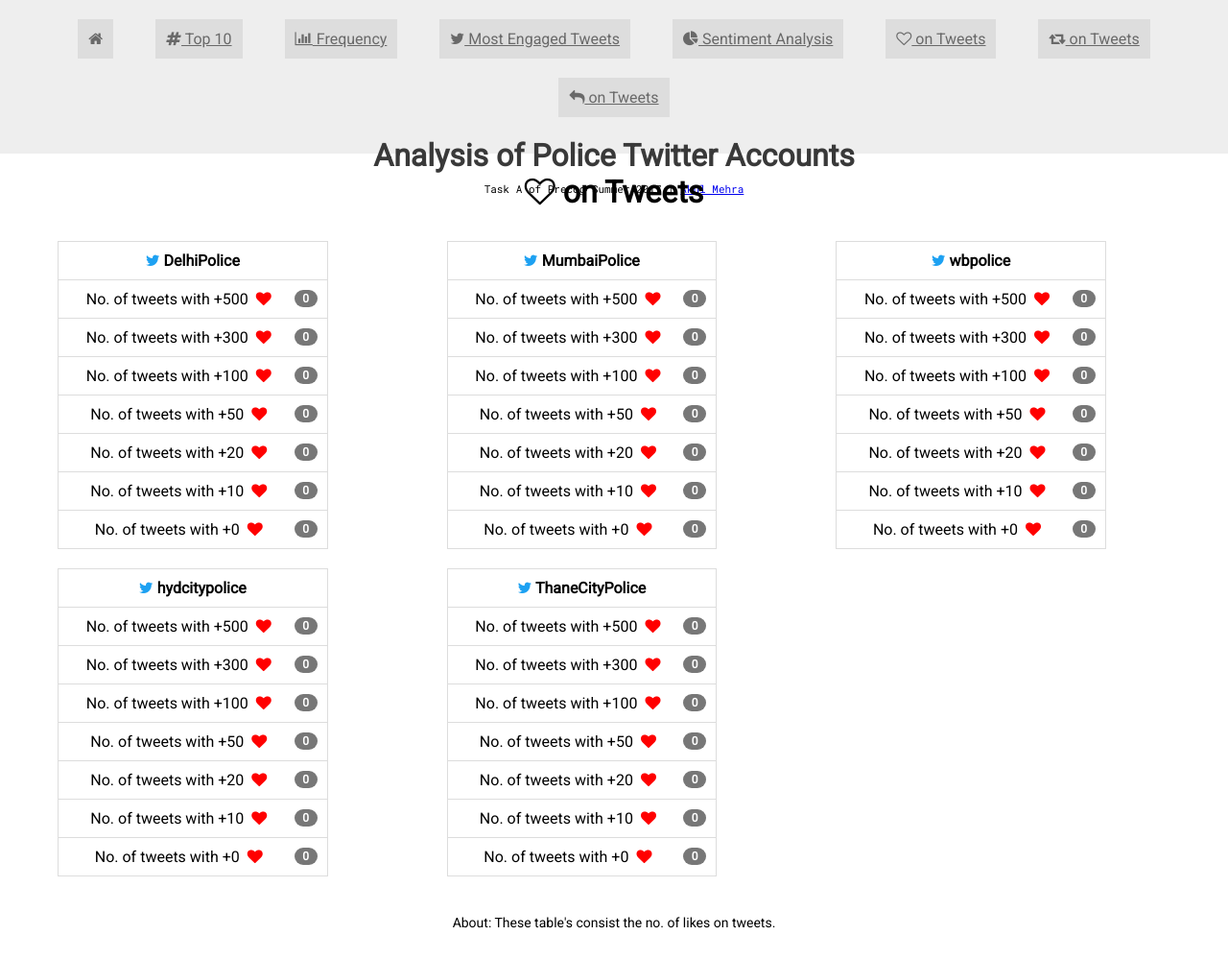
After one commit to akul08/twitter_police_analysis, a Flask app: page /likes in a window 1280 px wide. The commit adds this page. Shown: the whole page at 96% size. Run offline with Flask 2, Linux system fonts and the light colour scheme; data that the repository does not hold is empty.

Commit message:
add sentiment, likes, reply, retweets pages, gif parrot

```diff
--- a/app.py
+++ b/app.py
@@ -3,6 +3,7 @@
 import datetime
 from collections import defaultdict, Counter
 import os
+from textblob import TextBlob
 
 app = Flask(__name__)
 
@@ -110,6 +111,130 @@
                            highest_tweet_type=highest_tweet_type)
 
 
+@app.route('/sentiment')
+def sentiment_analysis():
+    sentiment_dict = {}
+    client = MongoClient(url)
+    db = client['twitter_police_db']
+
+    for police_handle in tweet_users:
+        collection = db[police_handle]
+
+        sent = defaultdict(float)
+        sent['polarity'] = []
+        sent['polarity_division'] = defaultdict(int)
+        for i in collection.find({'lang': 'en'}):
+            tweet = TextBlob(i['content'])
+
+            if tweet.sentiment.polarity < 0:
+                sent["negative"] += 1
+            elif tweet.sentiment.polarity == 0:
+                sent["neutral"] += 1
+            else:
+                sent["positive"] += 1
+            sent['polarity'].append(tweet.sentiment.polarity)
+            sent['polarity_division'][str(tweet.sentiment.polarity * 10)] += 1
+
+        sent['avg_polarity'] = sum(
+            sent['polarity']) / (sent['positive'] + sent['negative'] +
+                                 sent['neutral'])
+        sentiment_dict[police_handle] = sent
+    return render_template('sentiment.html', sentiment_dict=sentiment_dict)
+
+
+@app.route('/likes')
+def like_on_tweets():
+    like_dict = {}
+    client = MongoClient(url)
+    db = client['twitter_police_db']
+
+    for police_handle in tweet_users:
+        collection = db[police_handle]
+
+        likes = {'500': 0, '300': 0, '100': 0,
+                 '50': 0, '20': 0, '10': 0, '0': 0}
+        for i in collection.find():
+            like = i['like']
+            if like >= 500:
+                likes['500'] += 1
+            if like >= 300:
+                likes['300'] += 1
+            if like >= 100:
+                likes['100'] += 1
+            if like >= 50:
+                likes['50'] += 1
+            if like >= 20:
+                likes['20'] += 1
+            if like >= 10:
+                likes['10'] += 1
+            likes['0'] += 1
+
+        like_dict[police_handle] = likes
+    return render_template('like.html', like_dict=like_dict)
+
+
+@app.route('/retweets')
+def retweet_on_tweets():
+    retweet_dict = {}
+    client = MongoClient(url)
+    db = client['twitter_police_db']
+
+    for police_handle in tweet_users:
+        collection = db[police_handle]
+
+        retweets = {'500': 0, '300': 0, '100': 0,
+                    '50': 0, '20': 0, '10': 0, '0': 0}
+        for i in collection.find():
+            retweet = i['retweets']
+            if retweet >= 500:
+                retweets['500'] += 1
+            if retweet >= 300:
+                retweets['300'] += 1
+            if retweet >= 100:
+                retweets['100'] += 1
+            if retweet >= 50:
+                retweets['50'] += 1
+            if retweet >= 20:
+                retweets['20'] += 1
+            if retweet >= 10:
+                retweets['10'] += 1
+            retweets['0'] += 1
+
+        retweet_dict[police_handle] = retweets
+    return render_template('retweet.html', retweet_dict=retweet_dict)
+
+
+@app.route('/reply')
+def reply_on_tweets():
+    reply_dict = {}
+    client = MongoClient(url)
+    db = client['twitter_police_db']
+
+    for police_handle in tweet_users:
+        collection = db[police_handle]
+
+        replies = {'500': 0, '300': 0, '100': 0,
+                   '50': 0, '20': 0, '10': 0, '0': 0}
+        for i in collection.find():
+            reply = i['replies']
+            if reply >= 500:
+                replies['500'] += 1
+            if reply >= 300:
+                replies['300'] += 1
+            if reply >= 100:
+                replies['100'] += 1
+            if reply >= 50:
+                replies['50'] += 1
+            if reply >= 20:
+                replies['20'] += 1
+            if reply >= 10:
+                replies['10'] += 1
+            replies['0'] += 1
+
+        reply_dict[police_handle] = replies
+    return render_template('reply.html', reply_dict=reply_dict)
+
+
 # in production Heroku will set the PORT environment variable.
 if __name__ == '__main__':
     # Bind to PORT if defined, otherwise default to 5000.
--- a/requirements.txt
+++ b/requirements.txt
@@ -3,11 +3,13 @@
 itsdangerous==0.24
 Jinja2==2.9.2
 MarkupSafe==0.23
+nltk==3.2.2
 oauthlib==2.0.1
 pymongo==3.4.0
 requests==2.12.4
 requests-oauthlib==0.7.0
 selenium==3.0.2
 six==1.10.0
+textblob==0.11.1
 tweepy==3.5.0
 Werkzeug==0.11.15
--- a/static/main.css
+++ b/static/main.css
@@ -9,6 +9,14 @@
 
 .bold {
     font-weight: bold;
+}
+
+.underline {
+    text-decoration: underline;
+}
+
+#random-color {
+    font-size: 40px;
 }
 
 .background-blue {
@@ -35,6 +43,18 @@
 .bird-image img {
     width: 100%;
     padding: 15px 0;
+}
+
+.red {
+    color: red;
+}
+
+.purple {
+    color: #a600be;
+}
+
+.green {
+    color: #00a000;
 }
 
 .navbar-title {
--- a/static/most_used.css
+++ b/static/most_used.css
@@ -41,3 +41,7 @@
 td {
     padding: 10px;
 }
+
+td .fa {
+    padding-left: 4px;
+}
--- a/templates/base.html
+++ b/templates/base.html
@@ -5,7 +5,7 @@
     <title>{% block title %}{% endblock %}</title>
     <link rel="stylesheet" type="text/css" href="https://cdnjs.cloudflare.com/ajax/libs/font-awesome/4.7.0/css/font-awesome.min.css">
     <link href="https://fonts.googleapis.com/css?family=Roboto|Roboto+Mono" rel="stylesheet">
-    <link rel="shortcut icon" type="image/png" href="static/twitter-police-bird.png"/>
+    <link rel="shortcut icon" type="image/png" href="static/images/twitter-police-bird.png"/>
     <link rel=stylesheet type=text/css href="{{ url_for('static', filename='main.css') }}">
     {% block style %}{% endblock %}
     {% block script %}{% endblock %}
--- a/templates/header.html
+++ b/templates/header.html
@@ -3,6 +3,10 @@
     <a class="icon-hover" href="{{ url_for('most_used_hashtags') }}"><i class="fa fa-hashtag" aria-hidden="true"></i> Top 10</a>
     <a class="icon-hover" href="{{ url_for('frequency_of_tweets_in_week') }}"><i class="fa fa-bar-chart" aria-hidden="true"></i> Frequency</a>
     <a class="icon-hover" href="{{ url_for('most_engagement') }}"><i class="fa fa-twitter" aria-hidden="true"></i> Most Engaged Tweets</a>
+    <a class="icon-hover" href="{{ url_for('sentiment_analysis') }}"><i class="fa fa-pie-chart" aria-hidden="true"></i> Sentiment Analysis</a>
+    <a class="icon-hover" href="{{ url_for('like_on_tweets') }}"><i class="fa fa-heart-o" aria-hidden="true"></i> on Tweets</a>
+    <a class="icon-hover" href="{{ url_for('retweet_on_tweets') }}"><i class="fa fa-retweet" aria-hidden="true"></i> on Tweets</a>
+    <a class="icon-hover" href="{{ url_for('reply_on_tweets') }}"><i class="fa fa-reply" aria-hidden="true"></i> on Tweets</a>
     <h1 class="title navbar-title">Analysis of Police Twitter Accounts</h1>
     <p class="built-by">Task A of Precog Summer 2017 | <a href="http://akul.me"> Akul Mehra</a></p>
 </div>
--- /dev/null
+++ b/templates/like.html
@@ -0,0 +1,25 @@
+{% extends 'base.html' %}
+{% block title %}
+    Likes on Tweets
+{% endblock%}
+{% block style %}
+<link rel="stylesheet" type="text/css" href="{{ url_for('static', filename='most_used.css') }}">
+{% endblock%}
+{% block body %}
+    <h1 class="title"><i class="fa fa-heart-o" aria-hidden="true"></i> on Tweets</h1>
+    <div class="tables">
+    {% for name in like_dict.keys() %}
+        <table>
+            <tr>
+                <th><span class="blue-bird"><i class="fa fa-twitter" aria-hidden="true"></i></span> {{ name }}</th>
+            </tr>
+            {% for likes in ('500', '300', '100', '50', '20', '10', '0') %}
+                <tr>
+                    <td>No. of tweets with +{{ likes }}  <i class="fa fa-heart red" aria-hidden="true"></i><span class="badge">{{ like_dict[name][likes] }}</span></td>
+                </tr>
+            {% endfor %}
+        </table>
+    {% endfor %}
+    </div>
+    <p class="footer">About: These table's consist the no. of likes on tweets.</p>
+{% endblock%}
--- a/templates/most_engagement.html
+++ b/templates/most_engagement.html
@@ -23,8 +23,8 @@
         {% for name, tweets in top_liked_tweets_dict.items() %}
             // Create the data table.
             var data = new google.visualization.DataTable();
-            data.addColumn('string', 'Topping');
-            data.addColumn('number', 'Slices');
+            data.addColumn('string', 'Tweets');
+            data.addColumn('number', 'Count');
             data.addRows([
                 {% for type_of_tweet,no_of_tweet in tweets.items() %}
                     ['{{ type_of_tweet }}', {{no_of_tweet}}],
```
Also changed, not shown: static/sentiment.css (added, +20 -0 lines), temp.py (+51 -24 lines), templates/index.html (+21 -2 lines), templates/reply.html (added, +25 -0 lines), templates/retweet.html (added, +25 -0 lines), templates/sentiment.html (added, +108 -0 lines), static/images/parrotcop.gif (added), static/images/twitter-police-bird.png (renamed from static/twitter-police-bird.png).
